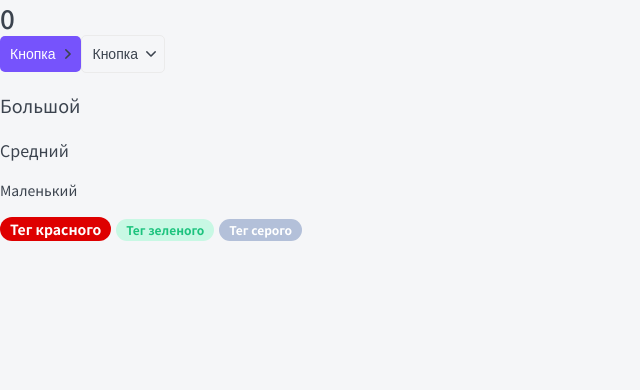
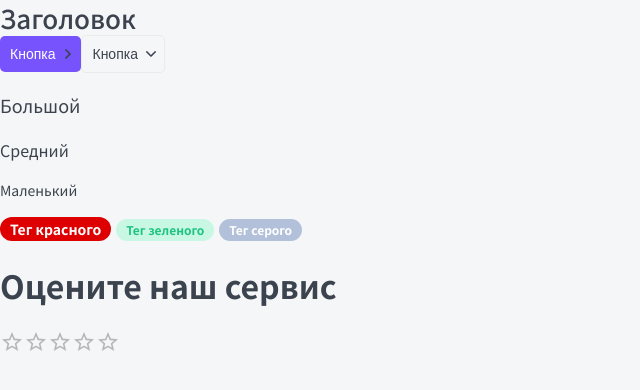
Before and after one commit to UMAtaullin/rankup, a Next.js app: page / in a window 1280 px wide. Shown: the top 390 px of the page, without its empty margins (0-640 px from the left). Built offline with nearby package versions, Linux system fonts and the light colour scheme.

Commit message:
feat: Rating with MaterialUI

```diff
--- a/package.json
+++ b/package.json
@@ -10,6 +10,9 @@
     "stylelint": "stylelint '**/*.css' --fix"
   },
   "dependencies": {
+    "@emotion/react": "^11.14.0",
+    "@emotion/styled": "^11.14.0",
+    "@mui/material": "^6.3.1",
     "classnames": "^2.5.1",
     "next": "15.1.3",
     "react": "^19.0.0",
--- a/pages/index.tsx
+++ b/pages/index.tsx
@@ -1,23 +1,36 @@
 import React, { useEffect, useState } from 'react';
-import { Button, Htag, P, Tag } from '../components';
+import { Button, Htag, P, Tag} from '../components';
+import { Rating } from '@mui/material';
+
 
 export default function Home() {
-  let [count, setCount] = useState<number>(0)
+
+  // Состояние для хранения рейтинга
+  const [rating, setRating] = useState<number | null>(null);
+
+  // Эффект для загрузки рейтинга из localStorage при первом рендере
   useEffect(() => {
-    console.log('Counter' + count)
-    return () => console.log('Counter unmounted')
-  }, [])
+    const savedRating = localStorage.getItem('userRating');
+    if (savedRating) {
+      setRating(Number(savedRating)); // Преобразуем строку в число
+    }
+  }, []);
+
+  // Функция для обработки изменения рейтинга
+  const handleRatingChange = (newValue: number | null) => {
+    setRating(newValue); // Обновляем состояние рейтинга
+    localStorage.setItem('userRating', String(newValue)); // Сохраняем новый рейтинг в localStorage
+  };
+
   return (
     <>
-      <Htag tag='h1'>{count}</Htag>
+      <Htag tag='h1'>Заголовок</Htag>
 
       <Button
-        onClick={() => setCount(count = count + 1)}
         appearance='primary'
         arrow='right'
         >Кнопка</Button>
       <Button
-        onClick={() => setCount(count = count - 1)}
         appearance='ghost'
         arrow='down'
         >Кнопка</Button>
@@ -29,6 +42,18 @@ export default function Home() {
       <Tag size='big' color='red'>Тег красного</Tag>
       <Tag size='small' color='green'>Тег зеленого</Tag>
       <Tag size='small' color='grey'>Тег серого</Tag>
+
+      <div>
+        <h1>Оцените наш сервис</h1>
+        <Rating
+          name="half-rating"
+          value={rating}
+          precision={0.5}
+          onChange={(event, newValue) => {
+            handleRatingChange(newValue); // Обрабатываем изменение рейтинга
+          }}
+        />
+      </div>
     </>
   );
 }
--- a/tsconfig.json
+++ b/tsconfig.json
@@ -18,6 +18,6 @@
       "@/*": ["./*"]
     }
   },
-  "include": ["next-env.d.ts", "**/*.ts", "**/*.tsx"],
+  "include": ["next-env.d.ts", "**/*.ts", "**/*.tsx", "components/Rating/Rating.js"],
   "exclude": ["node_modules"]
 }
```
Also changed, not shown: 4 other files (tests, documents, lock files or other folders).
